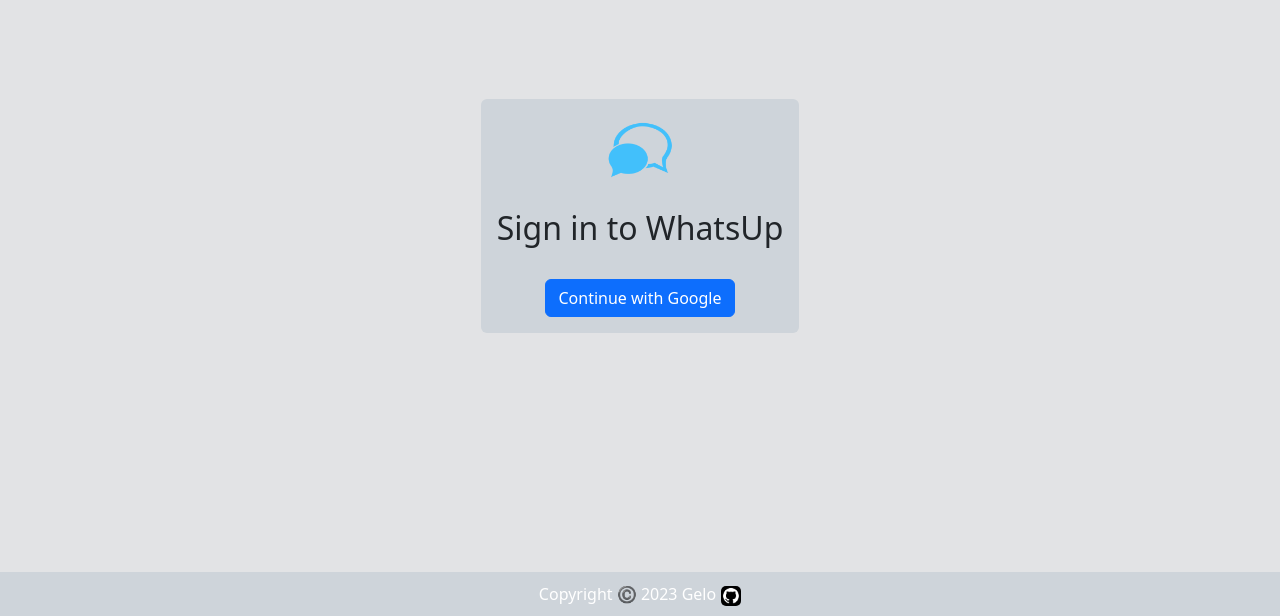
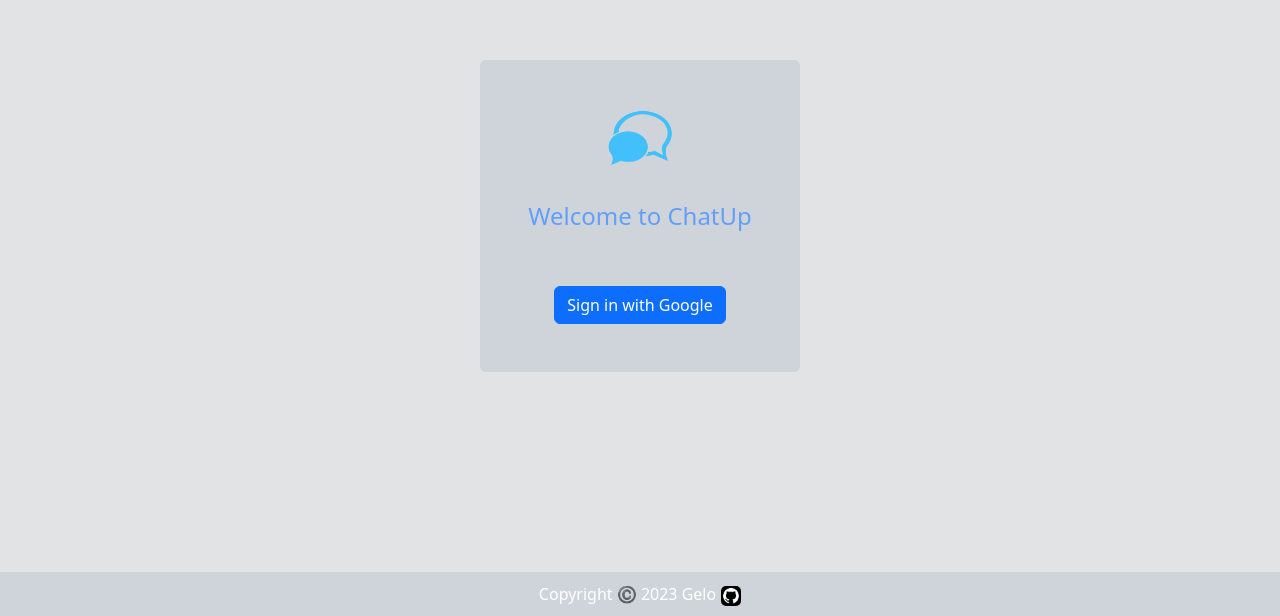
Before and after one commit to Bongani001/chatup, a React (Create React App) app: page /sign-in in a window 1280 px wide. Shown: the part 184-800 px from the top of the page. Built offline with nearby package versions, Linux system fonts and the light colour scheme; no server answers; a web font is replaced by a local one.

Commit message:
add animation to the sing in page

```diff
--- a/package.json
+++ b/package.json
@@ -3,11 +3,14 @@
   "version": "0.1.0",
   "private": true,
   "dependencies": {
+    "@emoji-mart/data": "^1.1.2",
+    "@emoji-mart/react": "^1.1.1",
     "@testing-library/jest-dom": "^5.16.5",
     "@testing-library/react": "^13.4.0",
     "@testing-library/user-event": "^13.5.0",
     "bootstrap": "^5.3.0",
     "bootstrap-icons": "^1.10.5",
+    "emoji-mart": "^5.5.2",
     "emoji-picker-react": "^4.4.9",
     "firebase": "^9.23.0",
     "react": "^18.2.0",
--- a/public/index.html
+++ b/public/index.html
@@ -7,10 +7,10 @@
     <meta name="theme-color" content="#000000" />
     <meta
       name="description"
-      content="WhatsUp - A web app similar to Whatsapp Web"
+      content="ChatUp - A web app for chatting with your friends"
     />
     <link rel="apple-touch-icon" href="%PUBLIC_URL%/whatsup-icon.png" />
-    <title>WhatsUp | Gelo</title>
+    <title>ChatUp | Gelo</title>
   </head>
   <body>
     <noscript>You need to enable JavaScript to run this app.</noscript>
--- a/src/components/Homepage/ChatsInbox/InputText.js
+++ b/src/components/Homepage/ChatsInbox/InputText.js
@@ -4,7 +4,7 @@ import { db } from '../../../firebase-config';
 import { v4 as uuid } from 'uuid';
 import { AuthContext } from '../../../context/AuthContext';
 import { ChatContext } from '../../../context/ChatContext';
-import EmojiPicker from 'emoji-picker-react';
+import Picker from '@emoji-mart/react';
 
 
 const InputText = () => {
@@ -14,8 +14,8 @@ const InputText = () => {
   const {currentUser} = useContext(AuthContext);
   const {data} = useContext(ChatContext);
 
-  const onEmojiClick = (emojiObject) => {
-    setText(val => val + emojiObject.emoji);
+  const onEmojiSelect= (emojiObject) => {
+    setText(val => val + emojiObject.native);
   }
 
   const handleSend = async () => {
@@ -59,7 +59,7 @@ const InputText = () => {
         alt='emoji'
         onClick={() => setShowPicker(val => !val)}/>
         <div className='emojiPicker'>
-          {showPicker && <EmojiPicker onEmojiClick={onEmojiClick}/>}
+          {showPicker && <Picker set="apple" onEmojiSelect={onEmojiSelect}/>}
         </div>
         <input
             type='text'
--- a/src/components/Homepage/LeftBar/Header.js
+++ b/src/components/Homepage/LeftBar/Header.js
@@ -14,17 +14,30 @@ const Header = () => {
                     <div className='navbar-brand'>
                         <img className='img-fluid whatsup-logo' width='30' src={require('../../../assets/whatsup-icon.png')} alt='WhatsUP logo' />
                     </div>
-                    <h3 className='fs-6 d-flex align-items-center whatsUp-name'>WhatsUp</h3>
+                    <h3 className='fs-6 d-flex align-items-center whatsUp-name'>ChatUp</h3>
                 </div>
                 <div className='right-nav d-flex align-items-center gap-3'>
                     <img src={currentUser.photoURL} className='user-image' alt='User Avatar'/>
                     <div className='dropdown'>
                         <i className="bi bi-gear dropdown-toggle" data-bs-toggle="dropdown" id="dropdownIcon" aria-expanded="false" style={{fontSize: '25px'}}></i>
                         <ul className='dropdown-menu dropdown-menu-end' aria-labelledby="dropdownIcon">
-                            <li className='dropdown-item disabled'>Public Group</li>
-                            <li className='dropdown-item disabled'>Settings</li>
+                            <li className='dropdown-item d-flex gap-2 disabled'>
+                                <i className='bi bi-people'></i>
+                                <p>Public Group</p>
+                            </li>
+                            <li className='dropdown-item d-flex gap-2 disabled'>
+                                <i className='bi bi-question-square'></i>
+                                <p>Help</p>
+                            </li>
+                            <li className='dropdown-item d-flex gap-2 disabled'>
+                                <i className='bi bi-info-square'></i>
+                                <p>Report an issue</p>
+                            </li>
                             <li><hr className="dropdown-divider" /></li>
-                            <li className='dropdown-item' onClick={() => signOut(auth)}>Logout</li>
+                            <li className='dropdown-item d-flex gap-2' onClick={() => signOut(auth)}>
+                                <i className='bi bi-box-arrow-right'></i>
+                                <p>Logout</p>
+                            </li>
                         </ul>
                     </div>
                 </div>
--- a/src/components/Sign-in/SignIn.css
+++ b/src/components/Sign-in/SignIn.css
@@ -5,3 +5,32 @@
     align-items: center;
     min-height: 100vh;
 }
+
+.whatsUp-logo {
+    position: relative;
+    animation: bounce 900ms infinite alternate-reverse;
+}
+
+@keyframes bounce {
+    from {
+        top: 30px;
+    }
+
+    to {
+        top: -5px;
+    }
+}
+
+.welcome {
+    animation: toggle-name 900ms infinite alternate-reverse;
+}
+
+@keyframes toggle-name {
+    from {
+        color: #ced4da;
+    }
+
+    to {
+        color: #639ff8;
+    }
+}
--- a/src/components/Sign-in/SignIn.js
+++ b/src/components/Sign-in/SignIn.js
@@ -32,10 +32,10 @@ const SignIn = () => {
 
   return (
     <div className='sign-in-page bg-secondary-subtle'>
-        <div className='d-flex flex-column align-items-center bg-dark-subtle rounded p-3 gap-4'>
-            <img className='img-fluid' width={70} src={require('../../assets/whatsup-icon.png')} alt='Whatsup logo' />
-            <h2 className='text' >Sign in to WhatsUp</h2>
-            <button className='btn btn-primary' onClick={signInWithGoogle}>Continue with Google</button>
+        <div className='d-flex flex-column align-items-center bg-dark-subtle rounded p-5 gap-4'>
+            <img className='img-fluid whatsUp-logo' width={70} src={require('../../assets/whatsup-icon.png')} alt='Whatsup logo' />
+            <h2 className='fs-4 welcome'>Welcome to ChatUp</h2>
+            <button className='btn btn-primary mt-4' onClick={signInWithGoogle}>Sign in with Google</button>
         </div>
         <Footer />
     </div>
```
Also changed, not shown: 1 other file (tests, documents, lock files or other folders).
